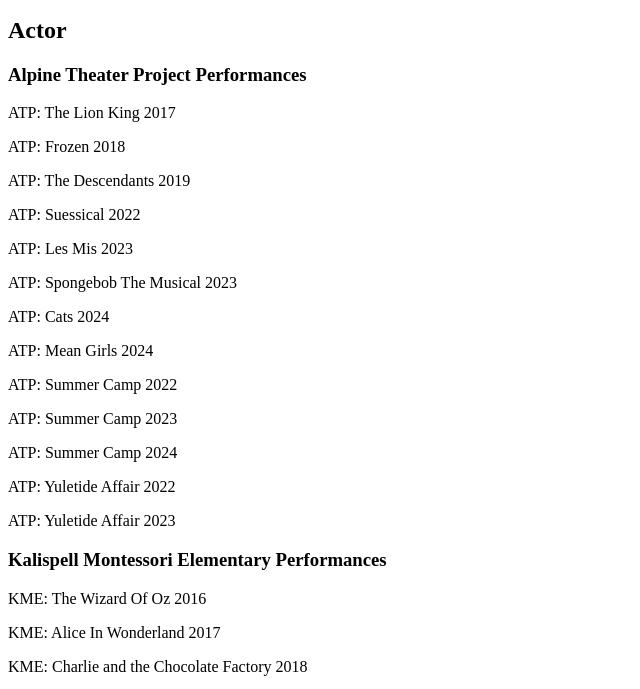
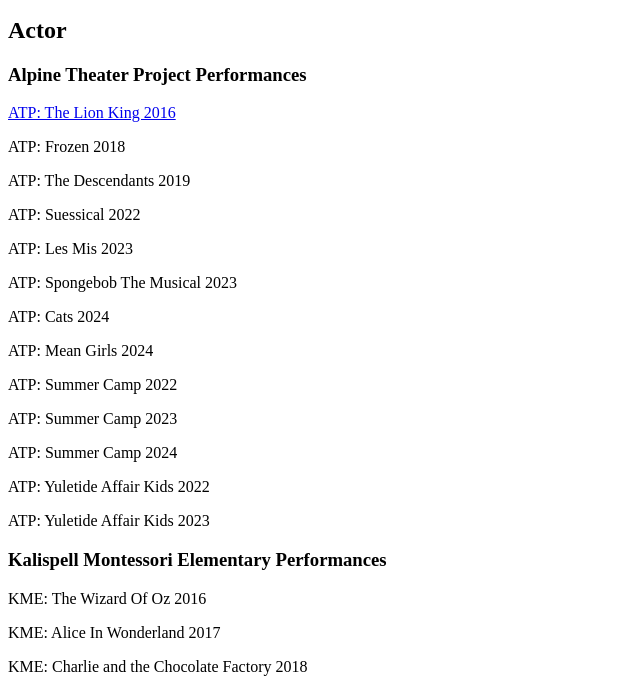
Before and after one commit to stopsignman/stopsignman.github.io, a plain HTML site: page index.html in a window 1280 px wide. Shown: the part 110-799 px from the top of the page, without its empty margins (0-640 px from the left). Drawn offline with Linux system fonts and the light colour scheme.

Commit message:
Added link to the lion king

```diff
--- a/index.html
+++ b/index.html
@@ -7,7 +7,7 @@
         <h2>Actor</h2>
         <div>
             <h3>Alpine Theater Project Performances</h3>
-            <p>ATP: The Lion King 2017</p>
+            <a href = "https://www.youtube.com/watch?v=ZblrTrgyHKQ&t=6s">ATP: The Lion King 2016</a>
             <p>ATP: Frozen 2018</p>
             <p>ATP: The Descendants 2019</p>
             <p>ATP: Suessical 2022</p>
@@ -18,8 +18,8 @@
             <p>ATP: Summer Camp 2022</p>
             <p>ATP: Summer Camp 2023</p>
             <p>ATP: Summer Camp 2024</p>
-            <p>ATP: Yuletide Affair 2022</p>
-            <p>ATP: Yuletide Affair 2023</p>
+            <p>ATP: Yuletide Affair Kids 2022</p>
+            <p>ATP: Yuletide Affair Kids 2023</p>
             <h3>Kalispell Montessori Elementary Performances</h3>
             <p>KME: The Wizard Of Oz 2016</p>
             <p>KME: Alice In Wonderland 2017</p>
```
